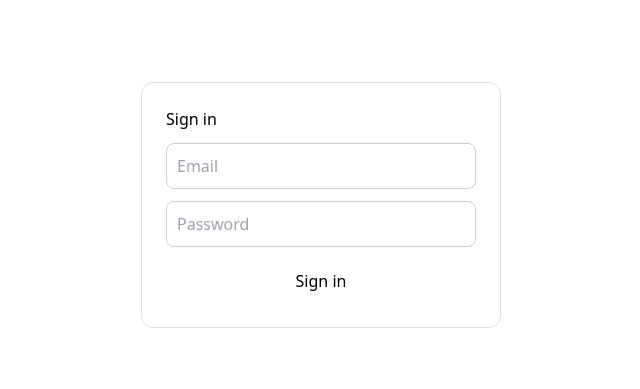
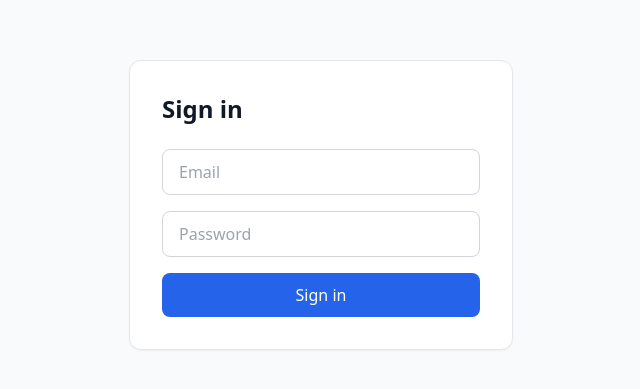
Before and after one commit to Joshua-now/digital-switchboard, a React (Vite) app: page /login in a window 1280 px wide. Shown: the part 195-584 px from the top of the page, without its empty margins (319-959 px from the left). Built offline with nearby package versions, Linux system fonts and the light colour scheme; no server answers.

Commit message:
Fix login form styling with Tailwind classes

```diff
--- a/src/pages/Login.tsx
+++ b/src/pages/Login.tsx
@@ -22,20 +22,12 @@ export default function Login() {
   };
 
   return (
-    <div style={{ minHeight: '100vh', display: 'grid', placeItems: 'center', padding: 24 }}>
+    <div className="min-h-screen grid place-items-center p-6 bg-gray-50">
       <form
         onSubmit={handleSubmit}
-        style={{
-          width: 360,
-          padding: 24,
-          border: '1px solid #ddd',
-          borderRadius: 12,
-          display: 'flex',
-          flexDirection: 'column',
-          gap: 12,
-        }}
+        className="w-full max-w-sm p-8 bg-white border border-gray-200 rounded-xl shadow-sm flex flex-col gap-4"
       >
-        <h2 style={{ margin: 0 }}>Sign in</h2>
+        <h2 className="text-2xl font-semibold text-gray-900 mb-2">Sign in</h2>
 
         <input
           type="email"
@@ -43,7 +35,8 @@ export default function Login() {
           onChange={(e) => setEmail(e.target.value)}
           placeholder="Email"
           autoComplete="email"
-          style={{ padding: 10, border: '1px solid #ccc', borderRadius: 8 }}
+          className="px-4 py-2.5 border border-gray-300 rounded-lg focus:outline-none focus:ring-2 focus:ring-blue-500 focus:border-transparent"
+          required
         />
 
         <input
@@ -52,12 +45,17 @@ export default function Login() {
           onChange={(e) => setPassword(e.target.value)}
           placeholder="Password"
           autoComplete="current-password"
-          style={{ padding: 10, border: '1px solid #ccc', borderRadius: 8 }}
+          className="px-4 py-2.5 border border-gray-300 rounded-lg focus:outline-none focus:ring-2 focus:ring-blue-500 focus:border-transparent"
+          required
         />
 
-        {error && <div style={{ color: 'crimson' }}>{error}</div>}
+        {error && <div className="text-red-600 text-sm">{error}</div>}
 
-        <button type="submit" disabled={loading} style={{ padding: 10, borderRadius: 8 }}>
+        <button
+          type="submit"
+          disabled={loading}
+          className="px-4 py-2.5 bg-blue-600 text-white font-medium rounded-lg hover:bg-blue-700 disabled:bg-gray-300 disabled:cursor-not-allowed transition-colors"
+        >
           {loading ? 'Signing in…' : 'Sign in'}
         </button>
       </form>
```
